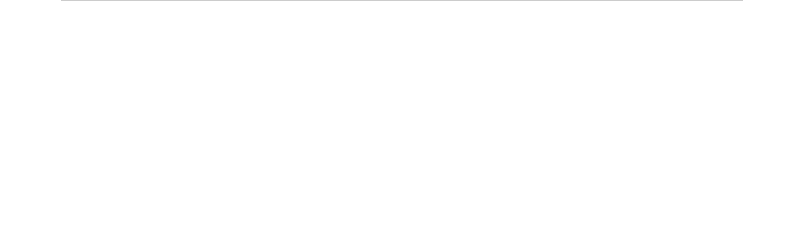
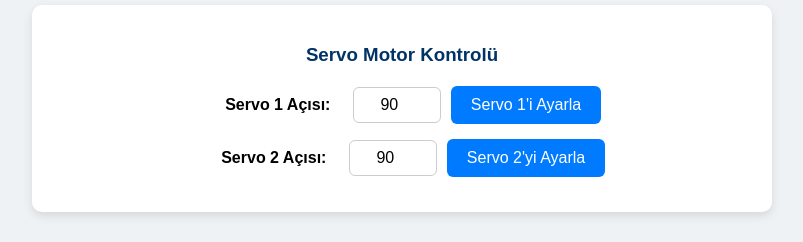
Before and after one commit to Alierenkayhan/blueguardin, a Flask app: page / in a window 1280 px wide. Shown: the part 724-966 px from the top of the page, without its empty margins (238-1041 px from the left). Before the commit the page ends 725 px from the top, so only its background shows below. Run offline with Flask 2, Linux system fonts and the light colour scheme.

Commit message:
Update index.html

```diff
--- a/templates/index.html
+++ b/templates/index.html
@@ -2,48 +2,134 @@
 <html>
 
 <head>
-    <title>Raspberry Pi Kamera Akışı ve Servo Kontrolü</title>
+    <title>PAD - Blueguardin</title>
+    <link rel="icon" href="{{ url_for('static', filename='favicon.ico') }}" type="image/x-icon">
     <style>
-        .video-container {
-            width: 640px;
-            margin: 0 auto;
-            padding: 20px;
+        /* Genel sayfa ayarları */
+        body {
+            margin: 0;
+            font-family: Arial, sans-serif;
+            background: #eef2f5;
         }
 
-        img {
+        /* Üst header bölümü */
+        .header {
+            display: flex;
+            align-items: center;
+            justify-content: space-between;
+            padding: 15px 30px;
+            background: #003366;
+            color: white;
+            box-shadow: 0 2px 4px rgba(0, 0, 0, 0.1);
+        }
+
+        .header img {
+            height: 50px;
+        }
+
+        .header h3 {
+            margin: 0;
+            flex-grow: 1;
+            text-align: center;
+            font-size: 22px;
+        }
+
+        /* Çıkış butonu */
+        .logout-btn {
+            background-color: #dc3545;
+            color: #fff;
+            padding: 10px 20px;
+            border: none;
+            border-radius: 6px;
+            text-decoration: none;
+            font-size: 16px;
+            transition: background-color 0.3s ease, transform 0.2s ease;
+        }
+
+        .logout-btn:hover {
+            background-color: #c82333;
+            transform: scale(1.05);
+        }
+
+        /* Video konteyneri */
+        .video-container {
+            width: 700px;
+            margin: 40px auto;
+            background: #fff;
+            padding: 20px;
+            border-radius: 10px;
+            box-shadow: 0 4px 10px rgba(0, 0, 0, 0.1);
+            text-align: center;
+        }
+
+        .video-container img {
             width: 100%;
             height: auto;
+            border-radius: 8px;
         }
 
+        /* Servo kontrol kartı */
         .servo-control {
-            width: 640px;
-            margin: 20px auto;
+            width: 700px;
+            margin: 30px auto;
+            background: #fff;
             padding: 20px;
-            border: 1px solid #ccc;
+            border-radius: 10px;
+            box-shadow: 0 4px 10px rgba(0, 0, 0, 0.1);
             text-align: center;
+        }
+
+        .servo-control h3 {
+            margin-bottom: 20px;
+            color: #003366;
         }
 
         .servo-control div {
             margin-bottom: 15px;
+            display: flex;
+            justify-content: center;
+            align-items: center;
         }
 
-        label {
-            display: inline-block;
-            width: 120px;
+        .servo-control label {
+            width: 150px;
+            font-weight: bold;
+        }
+
+        .servo-control input[type="number"] {
+            width: 70px;
+            padding: 8px;
+            border: 1px solid #ccc;
+            border-radius: 6px;
+            text-align: center;
+            font-size: 16px;
+            margin-right: 10px;
+        }
+
+        .servo-control button {
+            background-color: #007BFF;
+            color: #fff;
+            padding: 10px 20px;
+            border: none;
+            border-radius: 6px;
+            cursor: pointer;
+            font-size: 16px;
+            transition: background-color 0.3s ease, transform 0.2s ease;
+        }
+
+        .servo-control button:hover {
+            background-color: #0056b3;
+            transform: scale(1.05);
         }
     </style>
     <script>
-        // Servo kontrol fonksiyonu
         function setServo(servo)
         {
             let angleInput = document.getElementById("angle" + servo);
             let angle = parseInt(angleInput.value);
-
             fetch('/set_servo', {
                 method: 'POST',
-                headers: {
-                    'Content-Type': 'application/json'
-                },
+                headers: { 'Content-Type': 'application/json' },
                 body: JSON.stringify({ servo: servo, angle: angle })
             })
                 .then(response => response.json())
@@ -63,22 +149,18 @@
                 });
         }
 
-        // Bus tespiti için uyarı kontrolü
-        let alertShown = false; // Uyarının gösterilip gösterilmediği bilgisi
-
+        let alertShown = false;
         setInterval(() =>
         {
             fetch('/detection_status')
                 .then(response => response.json())
                 .then(data =>
                 {
-                    // Eğer bus tespit edildiyse ve daha önce uyarı gösterilmemişse, alert göster.
                     if (data.hayalet_detected && !alertShown)
                     {
                         alert("Hayalet ağ tespit edildi!");
                         alertShown = true;
                     }
-                    // Bus tespiti kalmadığında alert durumunu sıfırla.
                     if (!data.hayalet_detected && alertShown)
                     {
                         alertShown = false;
@@ -88,15 +170,24 @@
                 {
                     console.error("Tespit durumu sorgulanırken hata:", error);
                 });
-        }, 2000); // Her 2 saniyede bir kontrol edilir
+        }, 2000);
     </script>
 </head>
 
 <body>
+    <!-- Üst header -->
+    <div class="header">
+        <img src="{{ url_for('static', filename='blueguardin.png') }}" alt="Logo">
+        <h3>PAD - Blueguardin</h3>
+        <a href="{{ url_for('logout') }}" class="logout-btn">Çıkış Yap</a>
+    </div>
+
+    <!-- Video Akışı -->
     <div class="video-container">
         <img src="{{ url_for('video_feed') }}" alt="Video Akışı">
     </div>
 
+    <!-- Servo Kontrol Paneli -->
     <div class="servo-control">
         <h3>Servo Motor Kontrolü</h3>
         <div>
```
